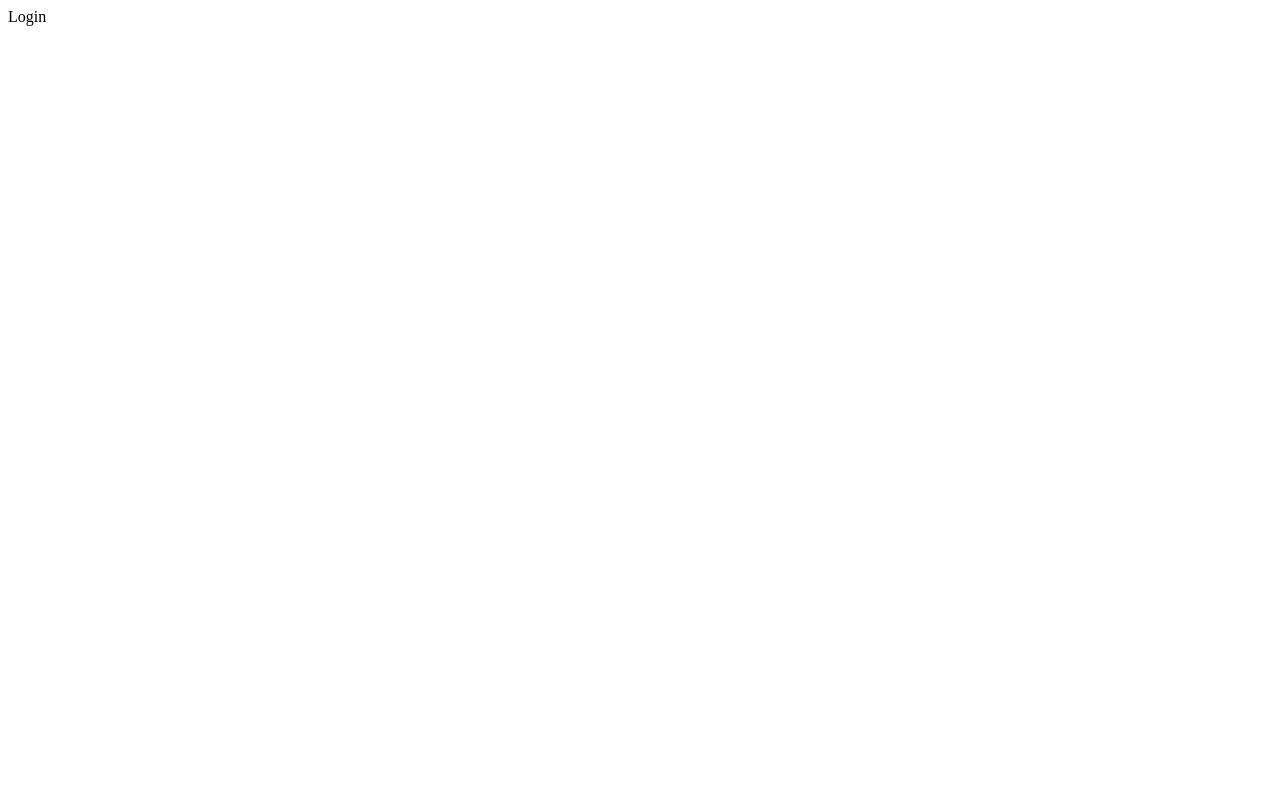
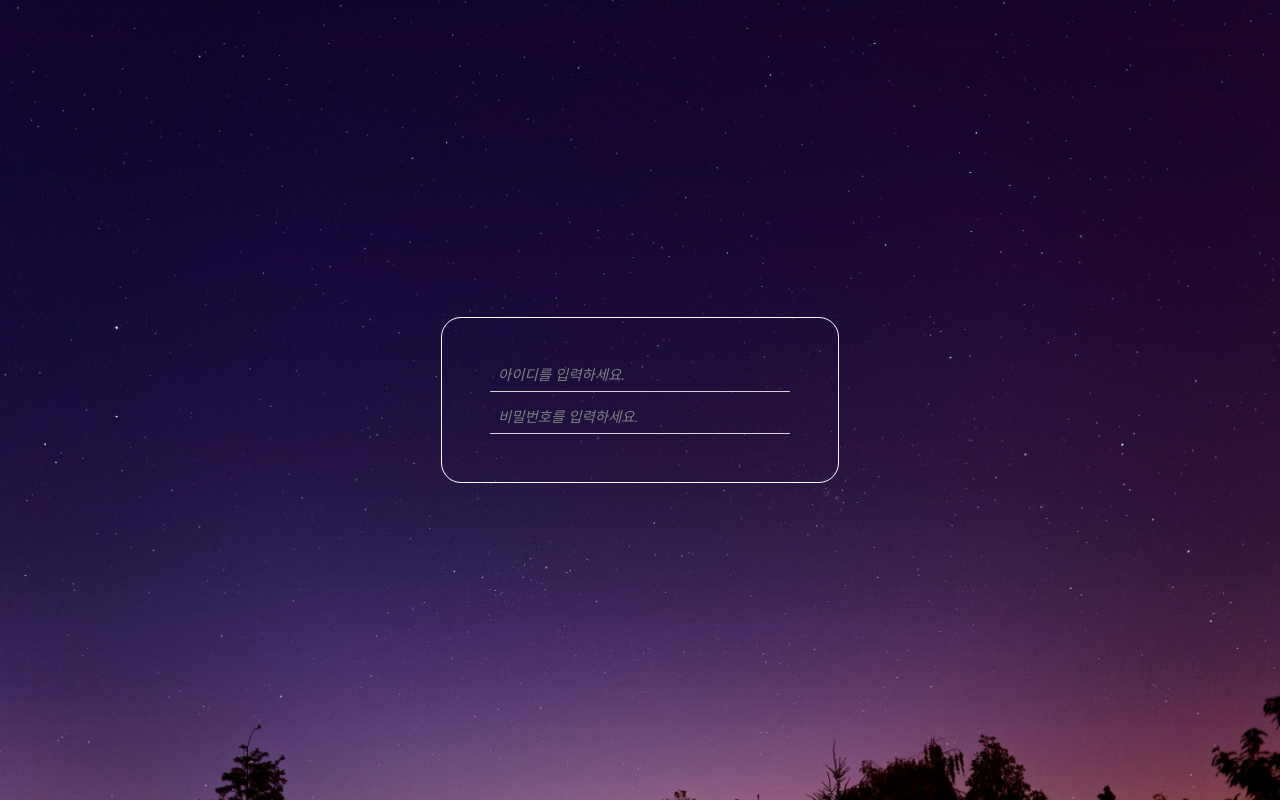
Before and after one commit to JengYoung/BlogProject_Moondeuk, a React (Create React App) app in the folder client/: page /login in a window 1280 px wide. Built offline with nearby package versions, Linux system fonts and the light colour scheme.

Commit message:
loginPage 간단한 레이아웃 구현

```diff
--- a/client/src/components/common/Input.js
+++ b/client/src/components/common/Input.js
@@ -5,14 +5,17 @@ import styled from 'styled-components';
     일반적으로 본 프로젝트에서 사용할 Input bar 기본 컴포넌트
 */
 
-const StyledInput = styled.input`
-    font-size: 1rem;
+export const StyledInput = styled.input`
+    background-color: transparent;
+    color: white;
+    font-size: 0.9rem;
     border: none;
     border-bottom: 1px solid lightgray;
     padding-bottom: 0.5rem;
     padding-left: 0.5rem;
     outline: none;
     width: 100%;
+    box-sizing: border-box;
     &:focus {
         border-bottom: 1px solid #ffbfff;
     }
--- a/client/src/components/common/Responsive.js
+++ b/client/src/components/common/Responsive.js
@@ -5,7 +5,7 @@ import styled from 'styled-components';
     전체적인 반응형을 위한 컴포넌트
 */
 
-const StyledResponsive = styled.div`
+export const StyledResponsive = styled.div`
     width: 1024px;
     margin: 0 auto;
     text-align: center;
--- /dev/null
+++ b/client/src/components/login/LoginWrapper.js
@@ -0,0 +1,49 @@
+import React from 'react'
+import styled from 'styled-components';
+import Login from '../../images/Login.jpg';
+import Input from '../common/Input';
+/*
+*/
+
+const StyledLoginBackground = styled.div`
+    &::before {
+        content:'';
+        position: absolute;
+        z-index: -99;
+        background-image: url(${Login});
+        background-size: cover;
+        width: 100%;
+        height: 100%;
+    }
+    color: white;
+    position: absolute;
+    display: flex;
+    justify-content: center;
+    align-items: center;
+    left: 0;
+    right: 0;
+    top: 0;
+    bottom: 0;
+`;
+
+const StyledLoginForm = styled.form`
+    width: 300px;
+    height: auto;
+    padding: 3rem;
+    background-color: transparent;
+    border: 1px solid white;
+    border-radius: 20px;
+`;
+
+const LoginWrapper = () => {
+    return (
+        <StyledLoginBackground>
+            <StyledLoginForm>
+                <Input type="아이디" />
+                <Input type="비밀번호" />
+            </StyledLoginForm>
+        </StyledLoginBackground>
+    );
+};
+
+export default LoginWrapper;
--- a/client/src/pages/LoginPage.js
+++ b/client/src/pages/LoginPage.js
@@ -1,9 +1,10 @@
 import React from 'react'
+import LoginWrapper from '../components/login/LoginWrapper'
 
 function LoginPage() {
     return (
         <div>
-            Login
+            <LoginWrapper/>
         </div>
     )
 }
```
Also changed, not shown: client/src/images/Login.jpg (added).
